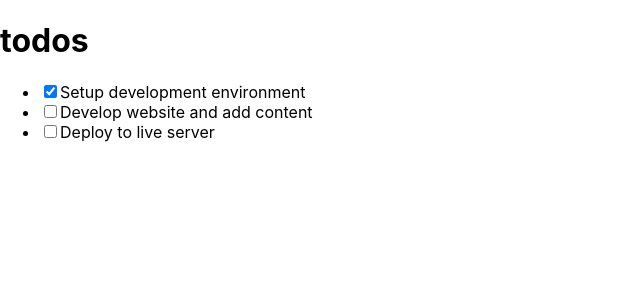
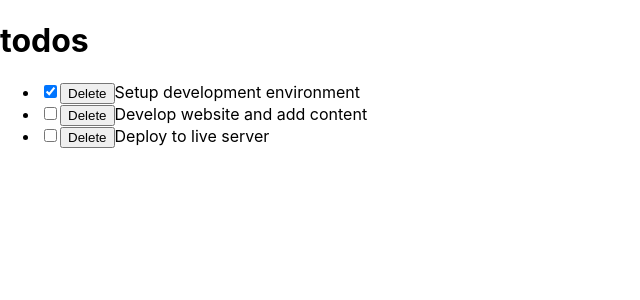
Before and after one commit to Alhajideen/To-do-app, a React (Create React App) app: page / in a window 1280 px wide. Shown: the top 300 px of the page, without its empty margins (0-640 px from the left). Built offline with nearby package versions, Linux system fonts and the light colour scheme.

Commit message:
add delTodo function

```diff
--- a/src/components/TodoContainer.js
+++ b/src/components/TodoContainer.js
@@ -26,11 +26,18 @@ class TodoContainer extends React.Component {
     this.setState((prevState) => ({
       todos: prevState.todos.map((todo) => {
         if (todo.id === id) {
-          todo.completed = !todo.completed;
+          return {
+            ...todo,
+            completed: !todo.completed,
+          };
         }
         return todo;
       }),
     }));
+  };
+
+  delTodo = (id) => {
+    console.log('deleted', id);
   };
   render() {
     return (
@@ -39,6 +46,7 @@ class TodoContainer extends React.Component {
         <TodosList
           todos={this.state.todos}
           handleChangeProps={this.handleChange}
+          deleteTodoProps={this.delTodo}
         />
       </div>
     );
--- a/src/components/TodoItem.js
+++ b/src/components/TodoItem.js
@@ -9,6 +9,7 @@ class TodoItem extends React.Component {
           checked={this.props.todo.completed}
           onChange={() => this.props.handleChangeProps(this.props.todo.id)}
         />
+        <button>Delete</button>
         {this.props.todo.title}
       </li>
     );
```
